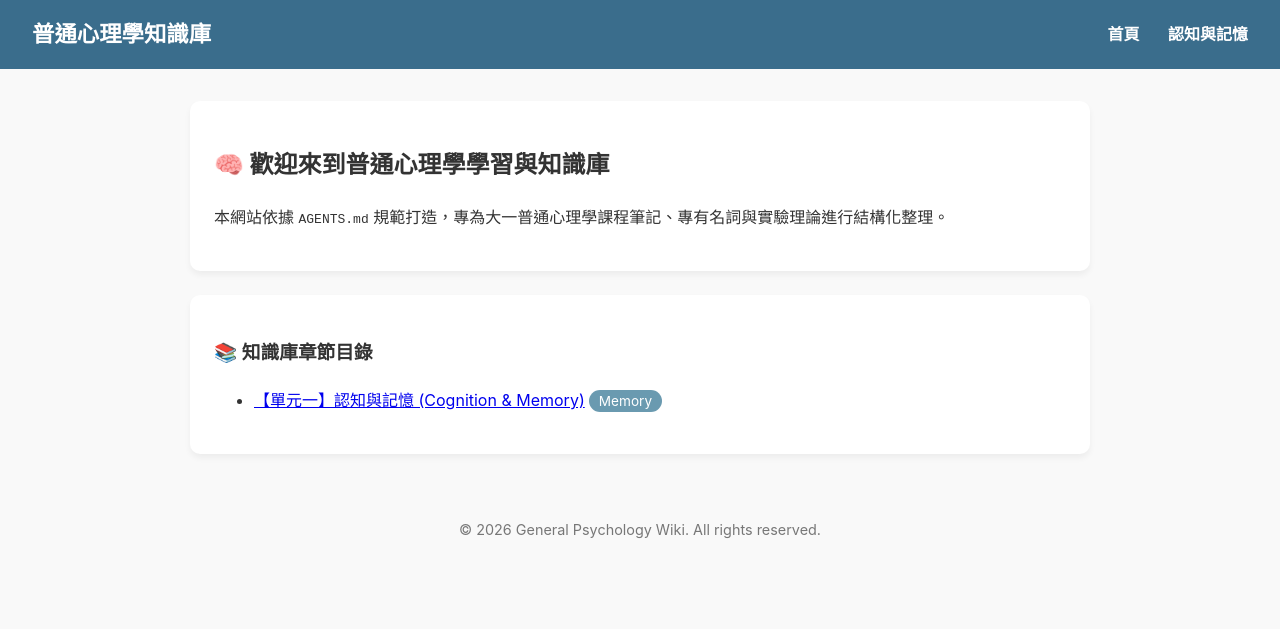
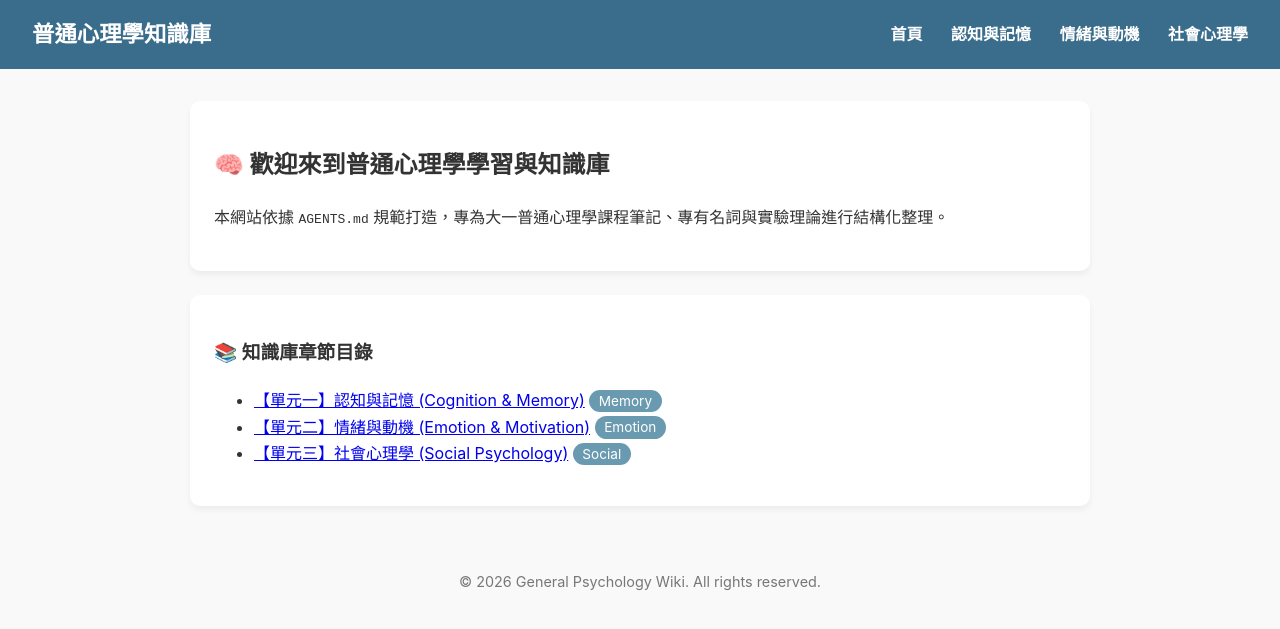
Before and after one commit to rui124-ai/general-psychology-wiki, a plain HTML site: page index.html in a window 1280 px wide. Drawn offline with Linux system fonts and the light colour scheme.

Commit message:
Add links for emotion and social psychology sections

```diff
--- a/index.html
+++ b/index.html
@@ -12,6 +12,8 @@
         <nav>
             <a href="index.html">首頁</a>
             <a href="pages/cognition-memory.html">認知與記憶</a>
+            <a href="pages/emotion-motivation.html">情緒與動機</a>
+            <a href="pages/social-psychology.html">社會心理學</a>
         </nav>
     </header>
     <main class="container">
@@ -23,6 +25,8 @@
             <h3>📚 知識庫章節目錄</h3>
             <ul>
                 <li><a href="pages/cognition-memory.html">【單元一】認知與記憶 (Cognition & Memory)</a> <span class="badge">Memory</span></li>
+                <li><a href="pages/emotion-motivation.html">【單元二】情緒與動機 (Emotion & Motivation)</a> <span class="badge">Emotion</span></li>
+                <li><a href="pages/social-psychology.html">【單元三】社會心理學 (Social Psychology)</a> <span class="badge">Social</span></li>
             </ul>
         </div>
     </main>
```
